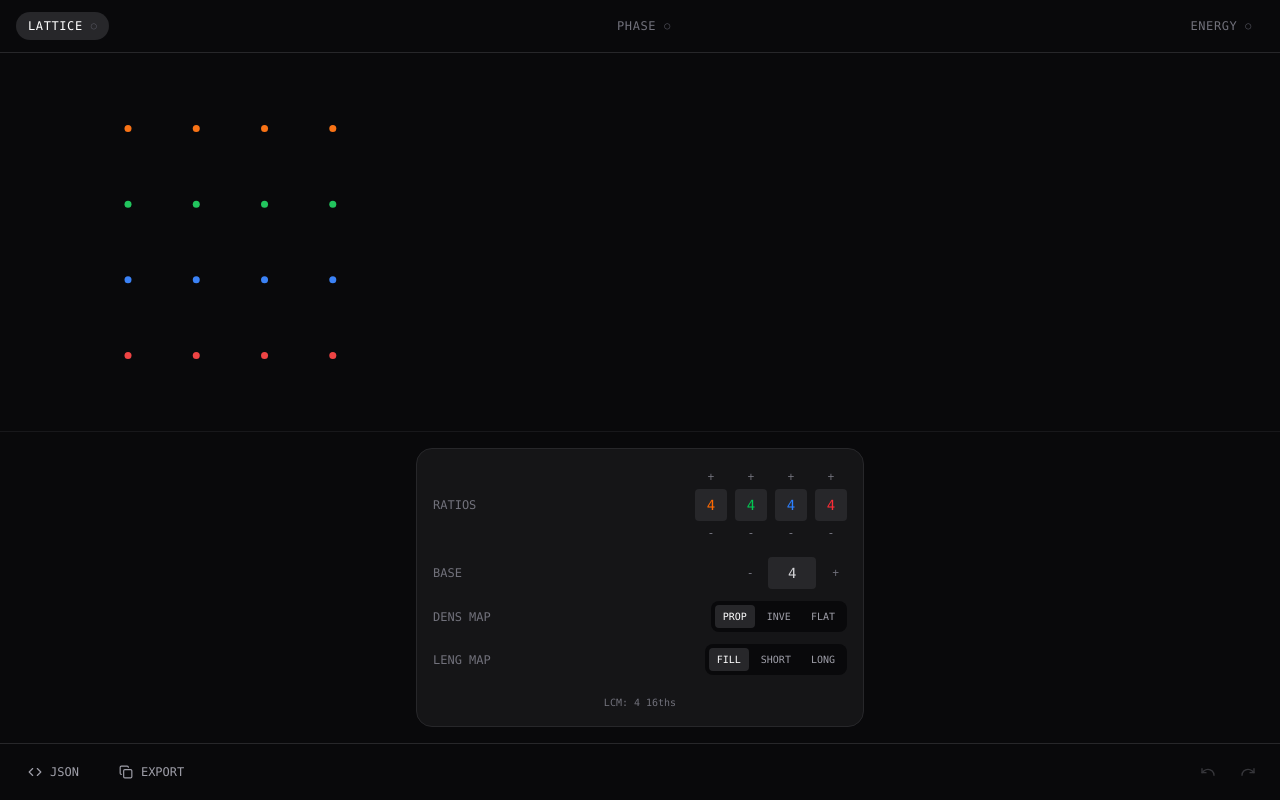
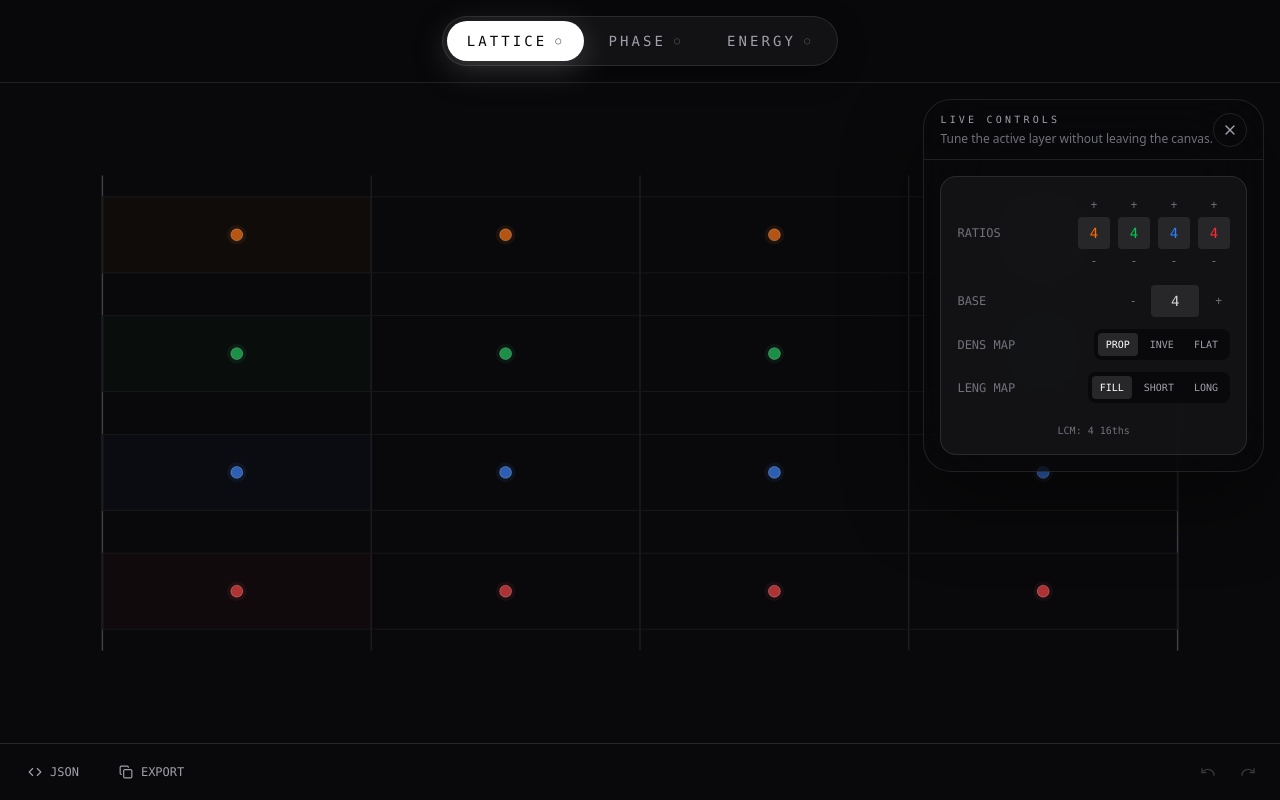
Before and after one commit to scragz/fluxmo, a React (Vite) app in the folder client/: page / in a window 1280 px wide. Built offline with nearby package versions, Linux system fonts and the light colour scheme.

Commit message:
ui improvements

```diff
--- a/client/src/App.tsx
+++ b/client/src/App.tsx
@@ -1,4 +1,5 @@
 import React, { useReducer, useState, useEffect, useRef } from "react";
+import { SlidersHorizontal, X } from "lucide-react";
 import { reducer, initialState, LayerId } from "./store";
 import { LayerStrip } from "./ui/LayerStrip";
 import { BottomBar } from "./ui/BottomBar";
@@ -13,6 +14,7 @@ import { L3Transform } from "./pipeline/types";
 export default function App() {
   const [state, dispatch] = useReducer(reducer, initialState);
   const [jsonOpen, setJsonOpen] = useState(false);
+  const [controlsOpen, setControlsOpen] = useState(true);
   const [dimensions, setDimensions] = useState({ width: 0, height: 0 });
   const containerRef = useRef<HTMLDivElement>(null);
 
@@ -45,6 +47,35 @@ export default function App() {
 
   const offsetTransforms = state.pipeline.layers.l3.filter(t => t.type === "set_channel_offset") as Extract<L3Transform, { type: "set_channel_offset" }>[];
   const isOffset = offsetTransforms.length > 0 ? offsetTransforms[offsetTransforms.length - 1].enabled : false;
+  const baseLoopTransforms = state.pipeline.layers.l1.filter(t => t.type === "set_base_loop") as Extract<typeof state.pipeline.layers.l1[number], { type: "set_base_loop" }>[];
+  const densMapTransforms = state.pipeline.layers.l1.filter(t => t.type === "set_dens_map") as Extract<typeof state.pipeline.layers.l1[number], { type: "set_dens_map" }>[];
+  const l1BaseLoop = baseLoopTransforms.length > 0 ? baseLoopTransforms[baseLoopTransforms.length - 1].steps : 4;
+  const l1DensMap = densMapTransforms.length > 0 ? densMapTransforms[densMapTransforms.length - 1].mode : "proportional";
+
+  const controls = (
+    <>
+      {state.activeLayer === "l1" && (
+        <L1Lattice
+          state={state.l1State}
+          transforms={state.pipeline.layers.l1}
+          onTransform={(t) => dispatch({ type: "ADD_L1_TRANSFORM", transform: t })}
+        />
+      )}
+      {state.activeLayer === "l2" && (
+        <L2Constellation
+          state={state.l2State}
+          onTransform={(t) => dispatch({ type: "ADD_L2_TRANSFORM", transform: t })}
+        />
+      )}
+      {state.activeLayer === "l3" && (
+        <L3Energy
+          state={state.l3State}
+          transforms={state.pipeline.layers.l3}
+          onTransform={(t) => dispatch({ type: "ADD_L3_TRANSFORM", transform: t })}
+        />
+      )}
+    </>
+  );
 
   return (
     <div className="fixed inset-0 bg-zinc-950 text-white flex flex-col font-sans overflow-hidden">
@@ -65,6 +96,8 @@ export default function App() {
               width={dimensions.width}
               height={dimensions.height}
               isOffset={isOffset}
+              l1BaseLoop={l1BaseLoop}
+              l1DensMap={l1DensMap}
               onL3PointMove={(channel, step, curv, val) => {
                 dispatch({
                   type: "ADD_L3_TRANSFORM",
@@ -85,29 +118,39 @@ export default function App() {
               }}
             />
           )}
-        </div>
 
-        <div className="shrink-0 z-10 max-h-[50vh] overflow-y-auto">
-          {state.activeLayer === "l1" && (
-            <L1Lattice
-              state={state.l1State}
-              transforms={state.pipeline.layers.l1}
-              onTransform={(t) => dispatch({ type: "ADD_L1_TRANSFORM", transform: t })}
-            />
-          )}
-          {state.activeLayer === "l2" && (
-            <L2Constellation
-              state={state.l2State}
-              onTransform={(t) => dispatch({ type: "ADD_L2_TRANSFORM", transform: t })}
-            />
-          )}
-          {state.activeLayer === "l3" && (
-            <L3Energy
-              state={state.l3State}
-              transforms={state.pipeline.layers.l3}
-              onTransform={(t) => dispatch({ type: "ADD_L3_TRANSFORM", transform: t })}
-            />
-          )}
+          <div className="pointer-events-none absolute inset-x-3 bottom-3 top-3 z-20 flex items-end justify-end sm:inset-y-4 sm:right-4 sm:left-auto sm:items-start">
+            {!controlsOpen && (
+              <button
+                onClick={() => setControlsOpen(true)}
+                className="pointer-events-auto inline-flex items-center gap-2 rounded-full border border-white/12 bg-zinc-950/78 px-4 py-2 text-[11px] font-mono tracking-[0.24em] text-zinc-100 uppercase shadow-[0_18px_48px_rgba(0,0,0,0.28)] backdrop-blur-xl transition hover:border-white/20 hover:bg-zinc-900/82"
+              >
+                <SlidersHorizontal size={14} />
+                Controls
+              </button>
+            )}
+
+            {controlsOpen && (
+              <div className="pointer-events-auto w-full max-w-[26rem] overflow-hidden rounded-[28px] border border-white/10 bg-zinc-950/66 shadow-[0_30px_80px_rgba(0,0,0,0.42)] backdrop-blur-2xl">
+                <div className="flex items-center justify-between border-b border-white/10 px-4 py-3">
+                  <div>
+                    <p className="text-[10px] font-mono uppercase tracking-[0.32em] text-zinc-400">Live Controls</p>
+                    <p className="mt-1 text-xs text-zinc-500">Tune the active layer without leaving the canvas.</p>
+                  </div>
+                  <button
+                    onClick={() => setControlsOpen(false)}
+                    className="rounded-full border border-white/10 p-2 text-zinc-400 transition hover:border-white/20 hover:text-white"
+                    aria-label="Hide controls"
+                  >
+                    <X size={16} />
+                  </button>
+                </div>
+                <div className="max-h-[min(32rem,calc(100vh-12rem))] overflow-y-auto">
+                  {controls}
+                </div>
+              </div>
+            )}
+          </div>
         </div>
       </div>
 
--- a/client/src/pipeline/defaults.ts
+++ b/client/src/pipeline/defaults.ts
@@ -22,7 +22,6 @@ export const DEFAULT_STEP: StepState = {
 
 export const DEFAULT_CHANNEL: ChannelState = {
   steps: [ { ...DEFAULT_STEP } ],
-  bpm: 120,
   velo: 127,
   sh16: 0,
 };
--- a/client/src/pipeline/l1.ts
+++ b/client/src/pipeline/l1.ts
@@ -4,7 +4,6 @@ import { DEFAULT_PRESET, DEFAULT_STEP, clamp } from "./defaults";
 export function computeL1(transforms: L1Transform[]): PresetState {
   // Start with defaults
   let ratios = [4, 4, 4, 4];
-  let bpm = 120;
   let baseLoop = 4;
   let densMap: "proportional" | "inverse" | "flat" = "proportional";
   let lengMap: "fill" | "short" | "long" = "fill";
@@ -13,7 +12,6 @@ export function computeL1(transforms: L1Transform[]): PresetState {
   // Apply transforms (last wins)
   for (const t of transforms) {
     if (t.type === "set_ratios") ratios = [...t.ratios];
-    else if (t.type === "set_bpm") bpm = t.bpm;
     else if (t.type === "set_base_loop") baseLoop = t.steps;
     else if (t.type === "set_dens_map") densMap = t.mode;
     else if (t.type === "set_leng_map") lengMap = t.mode;
@@ -54,7 +52,6 @@ export function computeL1(transforms: L1Transform[]): PresetState {
 
     return {
       steps,
-      bpm,
       velo: velos[c],
       sh16: 0,
     };
--- a/client/src/pipeline/serialize.ts
+++ b/client/src/pipeline/serialize.ts
@@ -4,7 +4,6 @@ export function serialize(state: PresetState): string {
   const json = {
     version: 1,
     channels: state.channels.map(c => ({
-      bpm: c.bpm,
       velo: c.velo,
       sh16: c.sh16,
       steps: c.steps.map(s => ({
--- a/client/src/pipeline/types.ts
+++ b/client/src/pipeline/types.ts
@@ -20,7 +20,6 @@ export type StepState = {
 
 export type ChannelState = {
   steps: StepState[];
-  bpm: number;
   velo: number;
   sh16: number;
 };
@@ -31,7 +30,6 @@ export type PresetState = {
 
 export type L1Transform =
   | { type: "set_ratios"; ratios: number[] }
-  | { type: "set_bpm"; bpm: number }
   | { type: "set_base_loop"; steps: number }
   | { type: "set_dens_map"; mode: "proportional" | "inverse" | "flat" }
   | { type: "set_leng_map"; mode: "fill" | "short" | "long" }
--- a/client/src/ui/L1Lattice.tsx
+++ b/client/src/ui/L1Lattice.tsx
@@ -1,4 +1,4 @@
-import React, { useState } from "react";
+import React from "react";
 import { PresetState, L1Transform } from "../pipeline/types";
 
 interface Props {
@@ -27,21 +27,33 @@ export function L1Lattice({ state, onTransform, transforms }: Props) {
   const totalLcm = ratios.reduce((acc, val) => lcm(acc, val), 1);
 
   return (
-    <div className="p-4 flex flex-col gap-4 bg-zinc-950 border-t border-zinc-900">
-      <div className="flex flex-col gap-3 max-w-md mx-auto w-full bg-zinc-900/80 p-4 rounded-2xl border border-zinc-800">
+    <div className="p-4">
+      <div className="flex w-full flex-col gap-3 rounded-2xl border border-white/10 bg-zinc-900/72 p-4">
 
         <div className="flex justify-between items-center">
           <span className="text-xs font-mono text-zinc-500 w-16">RATIOS</span>
           <div className="flex gap-2">
             {ratios.map((r, i) => (
               <div key={i} className="flex flex-col items-center">
-                <button onClick={() => handleRatioChange(i, 1)} className="text-zinc-500 hover:text-white px-2 py-1 text-xs">+</button>
+                <button
+                  onClick={() => handleRatioChange(i, 1)}
+                  className="text-zinc-500 hover:text-white px-2 py-1 text-xs"
+                  aria-label={`Increase ratio channel ${i + 1}`}
+                >
+                  +
+                </button>
                 <div className={`w-8 h-8 flex items-center justify-center rounded bg-zinc-800 font-mono text-sm ${
                   i === 0 ? "text-orange-500" : i === 1 ? "text-green-500" : i === 2 ? "text-blue-500" : "text-red-500"
                 }`}>
                   {r}
                 </div>
-                <button onClick={() => handleRatioChange(i, -1)} className="text-zinc-500 hover:text-white px-2 py-1 text-xs">-</button>
+                <button
+                  onClick={() => handleRatioChange(i, -1)}
+                  className="text-zinc-500 hover:text-white px-2 py-1 text-xs"
+                  aria-label={`Decrease ratio channel ${i + 1}`}
+                >
+                  -
+                </button>
               </div>
             ))}
           </div>
@@ -50,11 +62,23 @@ export function L1Lattice({ state, onTransform, transforms }: Props) {
         <div className="flex justify-between items-center">
           <span className="text-xs font-mono text-zinc-500 w-16">BASE</span>
           <div className="flex items-center gap-2">
-            <button onClick={() => onTransform({ type: "set_base_loop", steps: Math.max(1, baseLoop - 1) })} className="text-zinc-500 hover:text-white px-2 py-1 text-xs">-</button>
+            <button
+              onClick={() => onTransform({ type: "set_base_loop", steps: Math.max(1, baseLoop - 1) })}
+              className="text-zinc-500 hover:text-white px-2 py-1 text-xs"
+              aria-label="Decrease lattice base"
+            >
+              -
+            </button>
             <div className="w-12 h-8 flex items-center justify-center rounded bg-zinc-800 font-mono text-sm text-zinc-300">
               {baseLoop}
             </div>
-            <button onClick={() => onTransform({ type: "set_base_loop", steps: Math.min(16, baseLoop + 1) })} className="text-zinc-500 hover:text-white px-2 py-1 text-xs">+</button>
+            <button
+              onClick={() => onTransform({ type: "set_base_loop", steps: Math.min(16, baseLoop + 1) })}
+              className="text-zinc-500 hover:text-white px-2 py-1 text-xs"
+              aria-label="Increase lattice base"
+            >
+              +
+            </button>
           </div>
         </div>
 
@@ -68,6 +92,7 @@ export function L1Lattice({ state, onTransform, transforms }: Props) {
                 <button
                   key={mode}
                   onClick={() => onTransform({ type: "set_dens_map", mode: mode as any })}
+                  aria-label={`Set density map ${mode}`}
                   className={`px-2 py-1 rounded text-[10px] font-mono uppercase transition-colors ${
                     activeDensMap === mode ? "bg-zinc-800 text-white" : "text-zinc-400 hover:text-white hover:bg-zinc-800"
                   }`}
@@ -89,6 +114,7 @@ export function L1Lattice({ state, onTransform, transforms }: Props) {
                 <button
                   key={mode}
                   onClick={() => onTransform({ type: "set_leng_map", mode: mode as any })}
+                  aria-label={`Set length map ${mode}`}
                   className={`px-2 py-1 rounded text-[10px] font-mono uppercase transition-colors ${
                     activeLengMap === mode ? "bg-zinc-800 text-white" : "text-zinc-400 hover:text-white hover:bg-zinc-800"
                   }`}
@@ -100,7 +126,7 @@ export function L1Lattice({ state, onTransform, transforms }: Props) {
           </div>
         </div>
 
-        <div className="text-[10px] font-mono text-zinc-500 mt-2 text-center">
+        <div className="mt-2 text-center text-[10px] font-mono text-zinc-500">
           LCM: {totalLcm} 16ths
         </div>
 
--- a/client/src/ui/L2Constellation.tsx
+++ b/client/src/ui/L2Constellation.tsx
@@ -21,8 +21,8 @@ export function L2Constellation({ state, onTransform }: Props) {
   };
 
   return (
-    <div className="p-4 flex flex-col gap-4 bg-zinc-950 border-t border-zinc-900">
-      <div className="flex flex-col gap-3 max-w-md mx-auto w-full bg-zinc-900/80 p-4 rounded-2xl border border-zinc-800">
+    <div className="p-4">
+      <div className="flex w-full flex-col gap-3 rounded-2xl border border-white/10 bg-zinc-900/72 p-4">
 
         <div className="flex justify-between gap-2">
           {["unison", "spread", "golden"].map(mode => (
--- a/client/src/ui/L3Energy.tsx
+++ b/client/src/ui/L3Energy.tsx
@@ -1,4 +1,4 @@
-import React, { useState, useEffect } from "react";
+import React from "react";
 import { PresetState, L3Transform } from "../pipeline/types";
 
 interface Props {
@@ -27,8 +27,8 @@ export function L3Energy({ state, onTransform, transforms }: Props) {
   };
 
   return (
-    <div className="p-4 flex flex-col gap-4 bg-zinc-950 border-t border-zinc-900">
-      <div className="flex flex-col gap-3 max-w-md mx-auto w-full bg-zinc-900/80 p-4 rounded-2xl border border-zinc-800">
+    <div className="p-4">
+      <div className="flex w-full flex-col gap-3 rounded-2xl border border-white/10 bg-zinc-900/72 p-4">
 
         <div className="flex justify-between items-center mb-2">
           <span className="text-[10px] font-mono text-zinc-500">CH OFFSET</span>
--- a/client/src/ui/LayerStrip.tsx
+++ b/client/src/ui/LayerStrip.tsx
@@ -17,23 +17,25 @@ export function LayerStrip({ activeLayer, onSelect, l1Configured, l2Configured,
   ];
 
   return (
-    <div className="flex justify-between items-center px-4 py-3 border-b border-zinc-800 bg-zinc-950">
+    <div className="border-b border-zinc-800/80 bg-zinc-950/95 px-3 py-3 sm:px-4 sm:py-4">
+      <div className="mx-auto flex w-fit items-center gap-1 rounded-full border border-white/10 bg-zinc-900/70 p-1 shadow-[0_10px_30px_rgba(0,0,0,0.25)] backdrop-blur-xl">
         {layers.map((l) => (
           <button
             key={l.id}
             onClick={() => onSelect(l.id)}
-          className={`flex items-center gap-2 px-3 py-1.5 rounded-full text-xs font-mono tracking-wider transition-colors ${
+            className={`flex items-center gap-2 rounded-full px-4 py-2 text-[11px] font-mono uppercase tracking-[0.22em] transition sm:px-5 sm:py-2.5 sm:text-sm ${
               activeLayer === l.id
-              ? "bg-zinc-800 text-white"
-              : "text-zinc-500 hover:text-zinc-300"
+                ? "bg-white text-zinc-950 shadow-[0_8px_30px_rgba(255,255,255,0.18)]"
+                : "text-zinc-400 hover:bg-white/6 hover:text-zinc-100"
             }`}
           >
             {l.label}
-          <span className={`text-[10px] ${l.configured ? "text-emerald-400" : "text-zinc-600"}`}>
+            <span className={`text-[10px] ${l.configured ? "text-emerald-500" : "text-zinc-600"}`}>
               {l.configured ? "●" : "○"}
             </span>
           </button>
         ))}
       </div>
+    </div>
   );
 }
```
Also changed, not shown: client/src/ui/DotGrid.tsx (+82 -12 lines), 1 other file (tests, documents, lock files or other folders). Lines whose indentation alone changed are shown as unchanged.
